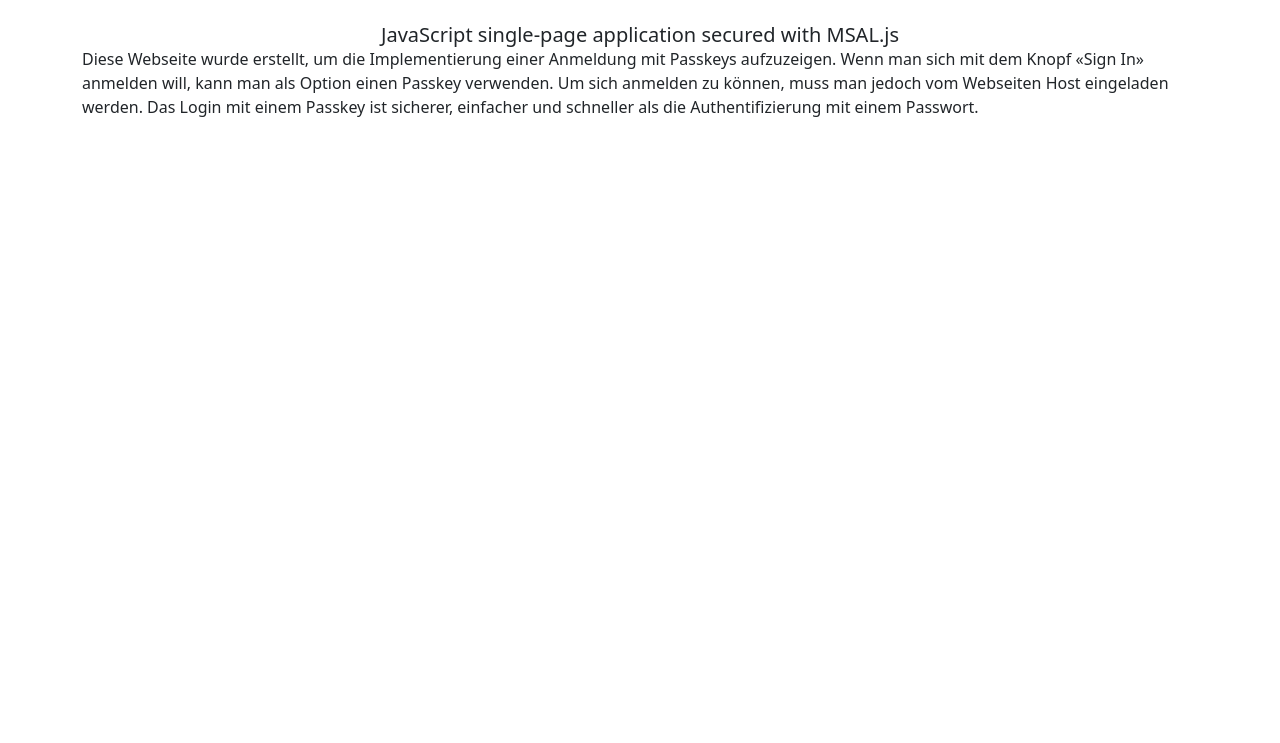
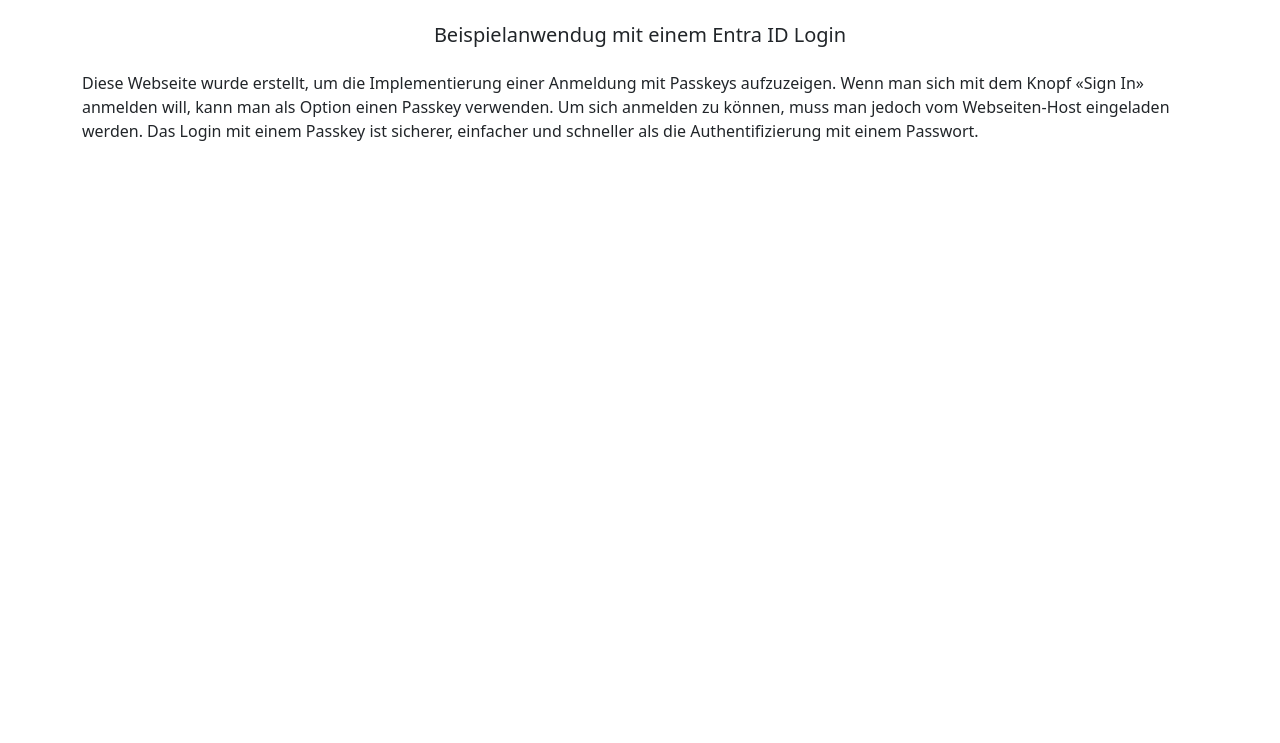
Before and after one commit to JohnB56/JohnB56.github.io, a website: page docs/index.html in a window 1280 px wide. Shown: the part 57-800 px from the top of the page. Drawn offline with nearby package versions, Linux system fonts and the light colour scheme; a script that the page names is missing.

Commit message:
Text und Titeländerung

```diff
--- a/docs/index.html
+++ b/docs/index.html
@@ -60,10 +60,12 @@
     <div class="row">
 
       <h5 id="title-div" class="card-header text-center">
-        JavaScript single-page application secured with MSAL.js
+        Beispielanwendug mit einem Entra ID Login
       </h5>
 	  <p id="text-not-signed-in">
-	  Diese Webseite wurde erstellt, um die Implementierung einer Anmeldung mit Passkeys aufzuzeigen. Wenn man sich mit dem Knopf «Sign In» anmelden will, kann man als Option einen Passkey verwenden. Um sich anmelden zu können, muss man jedoch vom Webseiten Host eingeladen werden. Das Login mit einem Passkey ist sicherer, einfacher und schneller als die Authentifizierung mit einem Passwort.
+	  <br>
+	  Diese Webseite wurde erstellt, um die Implementierung einer Anmeldung mit Passkeys aufzuzeigen. Wenn man sich mit dem Knopf «Sign In» anmelden will, kann man als Option einen Passkey verwenden. Um sich anmelden zu können, muss man jedoch vom Webseiten-Host eingeladen werden. Das Login mit einem Passkey ist sicherer, einfacher und schneller als die Authentifizierung mit einem Passwort.
+
 	  </p>
 
       <br />
```
